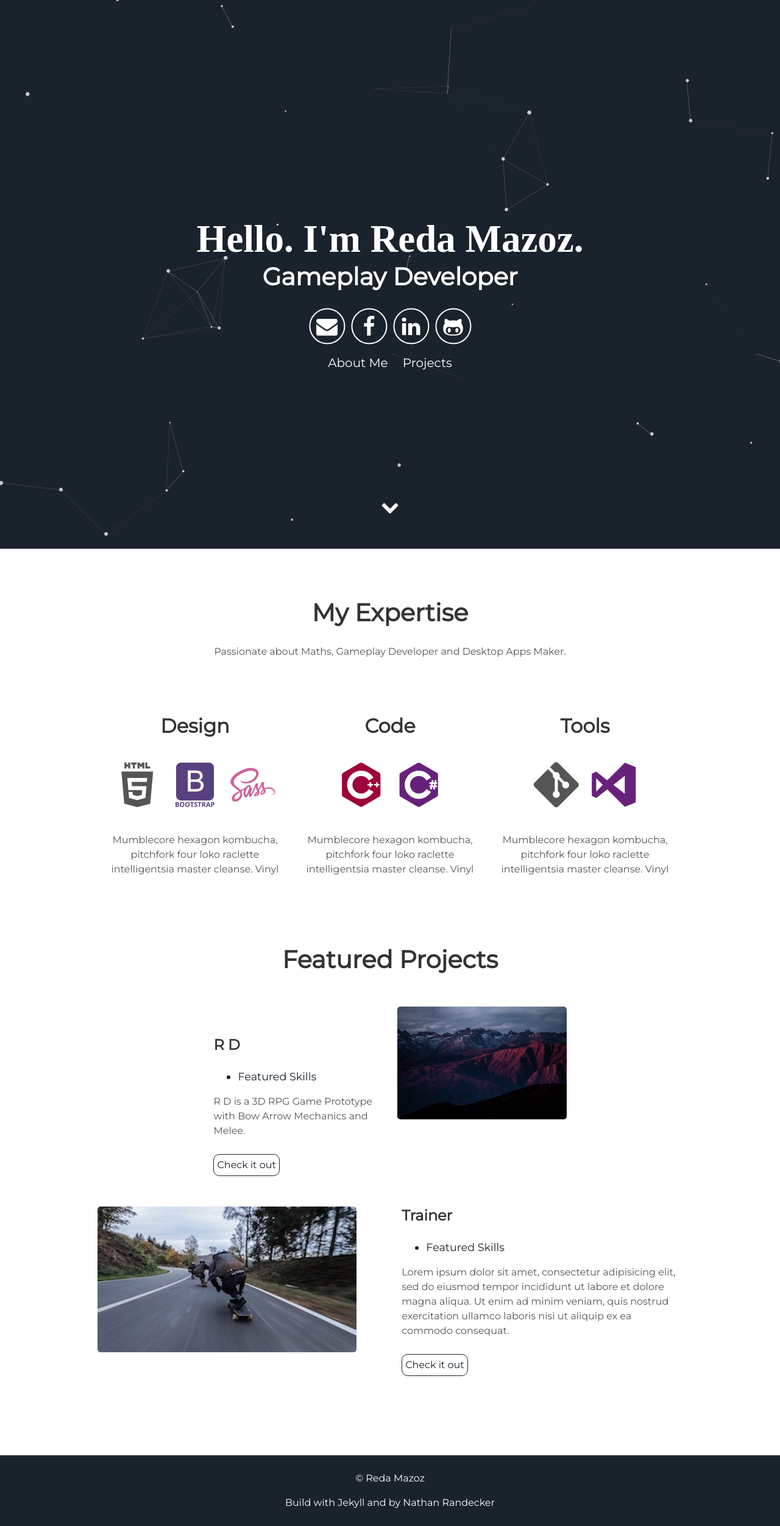
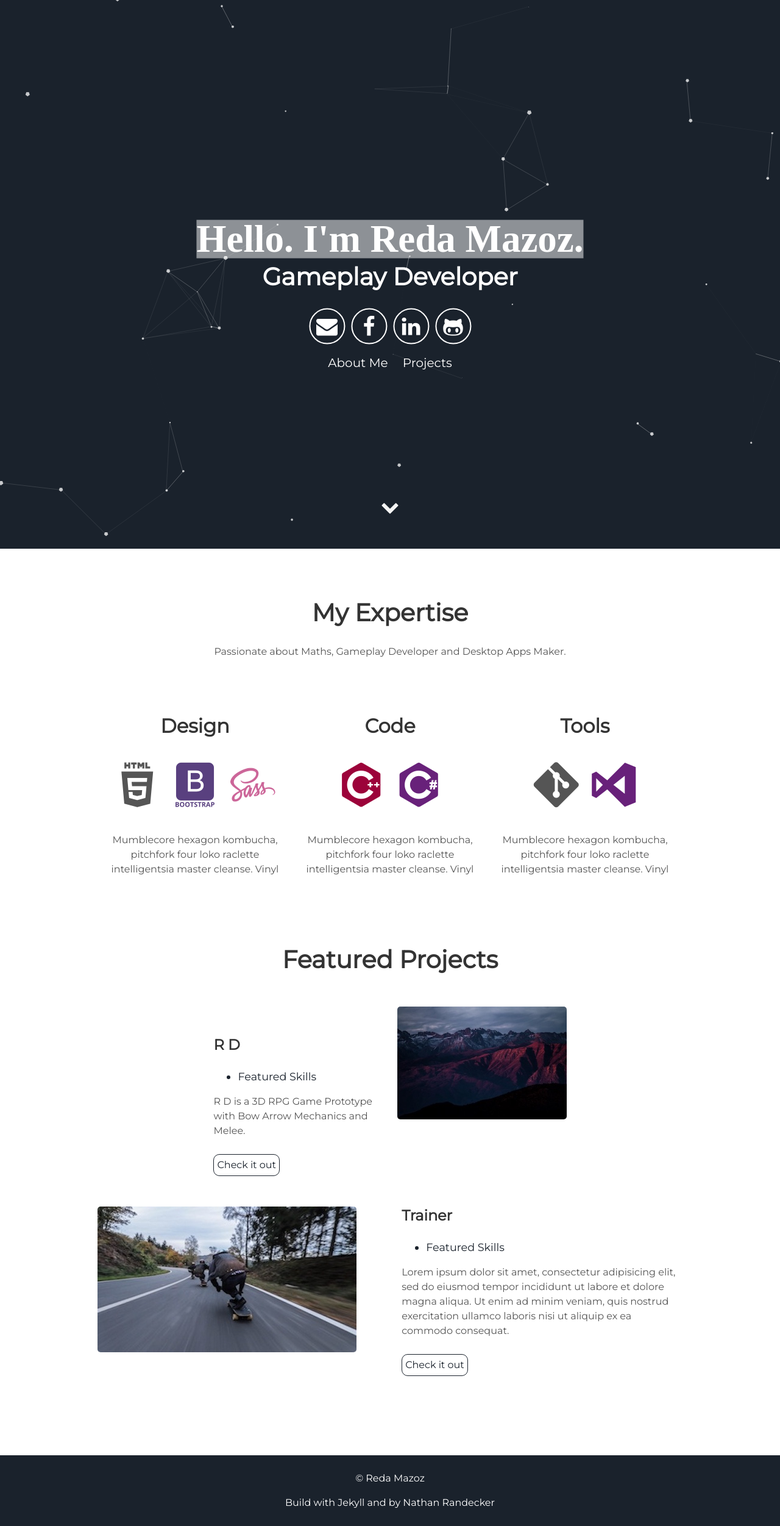
Before and after one commit to RedaMazoz/redamazoz.github.io, a Jekyll site: the page built from index.html, in a window 1280 px wide. Shown: the whole page at 61% size. Built offline with Jekyll 4.4.1, drawn with Linux system fonts in a browser that asks for light colours.

Commit message:
Update header.html

```diff
--- a/_includes/header.html
+++ b/_includes/header.html
@@ -1,7 +1,7 @@
 <div id="particles-js">
   <div class="header">
       <h1>
-        <span class="site-title" style="text-align: center; font-size: 63px; font-weight: 700; font-family: 'Merriweather', serif;">Hello. I'm {{site.username}}.</span>
+        <span class="site-title" style="text-align: center; font-size: 63px; font-weight: 700; font-family: 'Merriweather', serif; background : rgba(255,255,255,0.5); ">Hello. I'm {{site.username}}.</span>
         <span class="site-description">{{site.user_title}}</span>
       </h1>
       <div class="header-icons">
```
